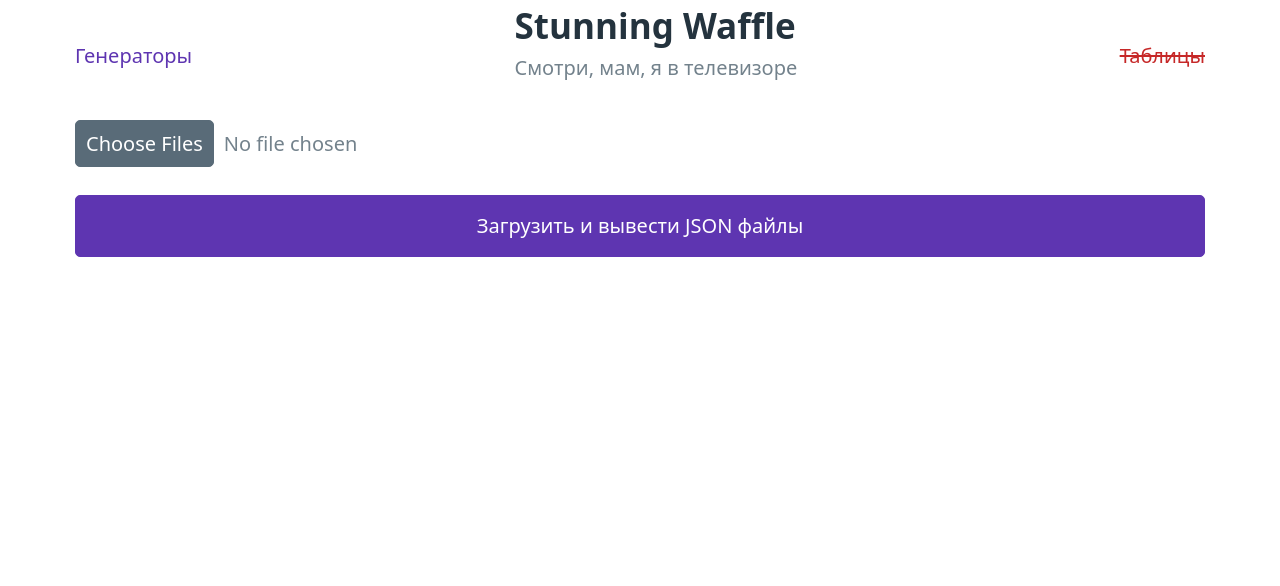
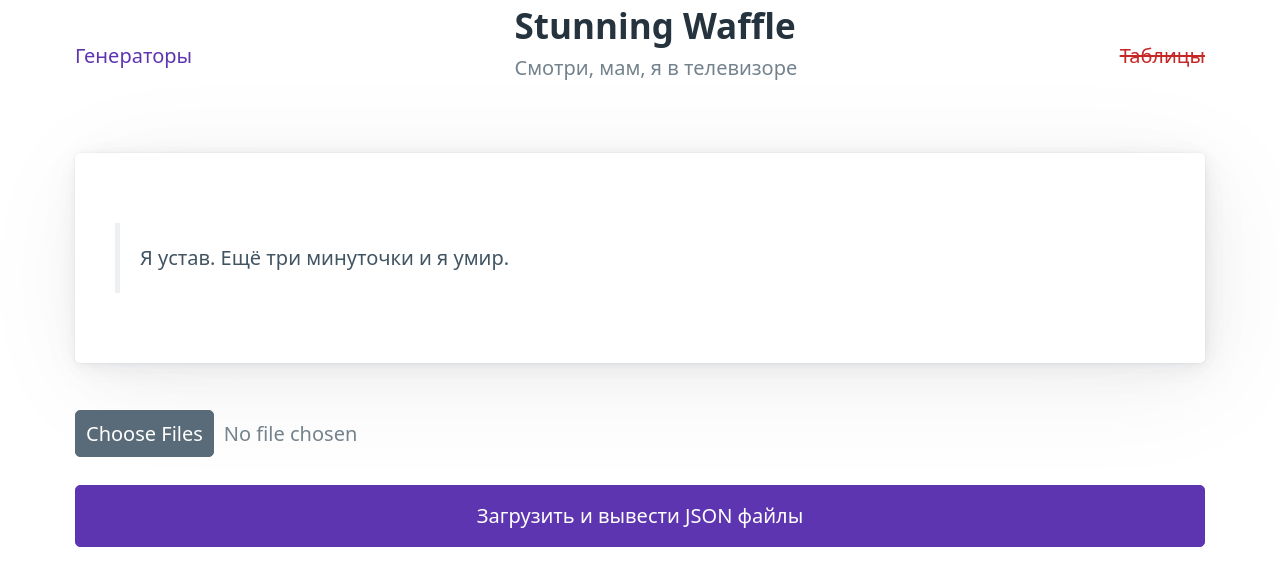
Before and after one commit to EkemRoht/stunning-waffle, a SvelteKit app: page / in a window 1280 px wide. Shown: the top 586 px of the page. Built offline with nearby package versions, Linux system fonts and the light colour scheme.

Commit message:
json uploading

```diff
--- a/src/lib/modules/npc.json
+++ b/src/lib/modules/npc.json
@@ -1,5 +1,6 @@
 {
   "name": "Генерация НПС",
+  "template": "@(gender)",
   "tables": {
     "gender": [
       "мужчина",
@@ -9,5 +10,6 @@
       "скрыт или трудно определить",
       "@(gender)"
     ]
-  }
+  },
+  "requirements": ["gender"]
 }
--- a/src/routes/+page.svelte
+++ b/src/routes/+page.svelte
@@ -1,31 +1,10 @@
-<!-- App.svelte -->
 <script>
-    let selectedFiles = [];
-    let jsonData = {};
+    import JSONUploaderTest from "./JSONUploaderTest.svelte";
+</script>
+<article>
+    <blockquote>
+        Я устав. Ещё три минуточки и я умир.
+    </blockquote>
+</article>
 
-    async function handleFileInput(event) {
-        selectedFiles = event.target.files;
-    }
-
-    async function loadJsonFiles() {
-        jsonData = {}; // Очищаем объект перед загрузкой новых файлов
-
-        for (let i = 0; i < selectedFiles.length; i++) {
-            const file = selectedFiles[i];
-            if (file.type === 'application/json') {
-                try {
-                    const data = await file.text();
-                    jsonData[file.name] = JSON.parse(data);
-                } catch (error) {
-                    console.error(`Ошибка при обработке файла ${file.name}:`, error);
-                }
-            }
-        }
-
-        // Вывести данные в консоль
-        console.log('Загруженные JSON файлы:', jsonData);
-    }
-</script>
-
-<input type="file" multiple on:change={handleFileInput} />
-<button on:click={loadJsonFiles}>Загрузить и вывести JSON файлы</button>
+<JSONUploaderTest/>
--- /dev/null
+++ b/src/routes/JSONUploaderTest.svelte
@@ -0,0 +1,31 @@
+<!-- App.svelte -->
+<script>
+    let selectedFiles = [];
+    let jsonData = {};
+
+    async function handleFileInput(event) {
+        selectedFiles = event.target.files;
+    }
+
+    async function loadJsonFiles() {
+        jsonData = {}; // Очищаем объект перед загрузкой новых файлов
+
+        for (let i = 0; i < selectedFiles.length; i++) {
+            const file = selectedFiles[i];
+            if (file.type === 'application/json') {
+                try {
+                    const data = await file.text();
+                    jsonData[file.name] = JSON.parse(data);
+                } catch (error) {
+                    console.error(`Ошибка при обработке файла ${file.name}:`, error);
+                }
+            }
+        }
+
+        // Вывести данные в консоль
+        console.log('Загруженные JSON файлы:', jsonData['npc.json']);
+    }
+</script>
+
+<input type="file" multiple on:change={handleFileInput} />
+<button on:click={loadJsonFiles}>Загрузить и вывести JSON файлы</button>
```
